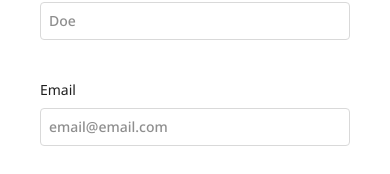
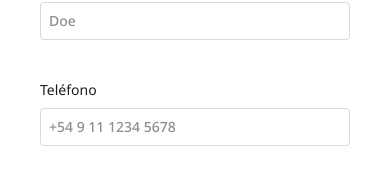
Before and after one commit to ezequielmanchula/triptap-frontend, a Next.js app: page /register in a window 390 px wide. Shown: the part 550-724 px from the top of the page. Built offline with nearby package versions, Linux system fonts and the light colour scheme.

Commit message:
feat: add phone field and validations to register schema

```diff
--- a/src/app/(pages)/register/page.tsx
+++ b/src/app/(pages)/register/page.tsx
@@ -81,6 +81,13 @@ export default function RegisterForm() {
             {...register("lastName")}
             error={errors.lastName?.message}
           />
+          <FormInput
+            label="Teléfono"
+            type="tel"
+            placeholder="+54 9 11 1234 5678"
+            {...register("phone")}
+            error={errors.phone?.message}
+          />
 
           <FormInput
             label="Email"
--- a/src/app/components/ui/Steps.tsx
+++ b/src/app/components/ui/Steps.tsx
@@ -26,8 +26,7 @@ const steps: Step[] = [
 ];
 
 const StepCard = ({ icon, title, description }: Step) => (
-  <div className="flex flex-col max-w-[357px] min-h-[213px] p-8 px-5 bg-white rounded-xl items-start opacity-100"
-      style={{ boxShadow: "0px 1px 4px 0px #0000001A, 0px 2px 4px 0px #00000026;" }}>
+  <div className="flex flex-col max-w-[357px] min-h-[213px] p-8 px-5 bg-white rounded-xl items-start opacity-100 shadow-2xl">
     <div className="bg-orange-100 text-orange-500 rounded-full p-3 mb-4 flex items-center justify-center">
       {icon}
     </div>
--- a/src/schemas/registerSchema.ts
+++ b/src/schemas/registerSchema.ts
@@ -19,6 +19,16 @@ export const registerSchema = z
 
 
     email: z.string().email("Correo inválido"),
+    phone: z
+      .string()
+      .nonempty("El número de celular es obligatorio")
+      // Acepta formato con +, espacios y dígitos
+      .regex(
+        new RegExp("^\\+?\\d{6,15}$"),
+        "El número de celular debe contener solo números y puede incluir el prefijo +"
+      )
+      .min(8, "El número es demasiado corto")
+      .max(16, "El número es demasiado largo"),
     password: z.string().min(6, "La contraseña debe tener al menos 6 caracteres"),
     confirmPassword: z.string(),
   })
```
